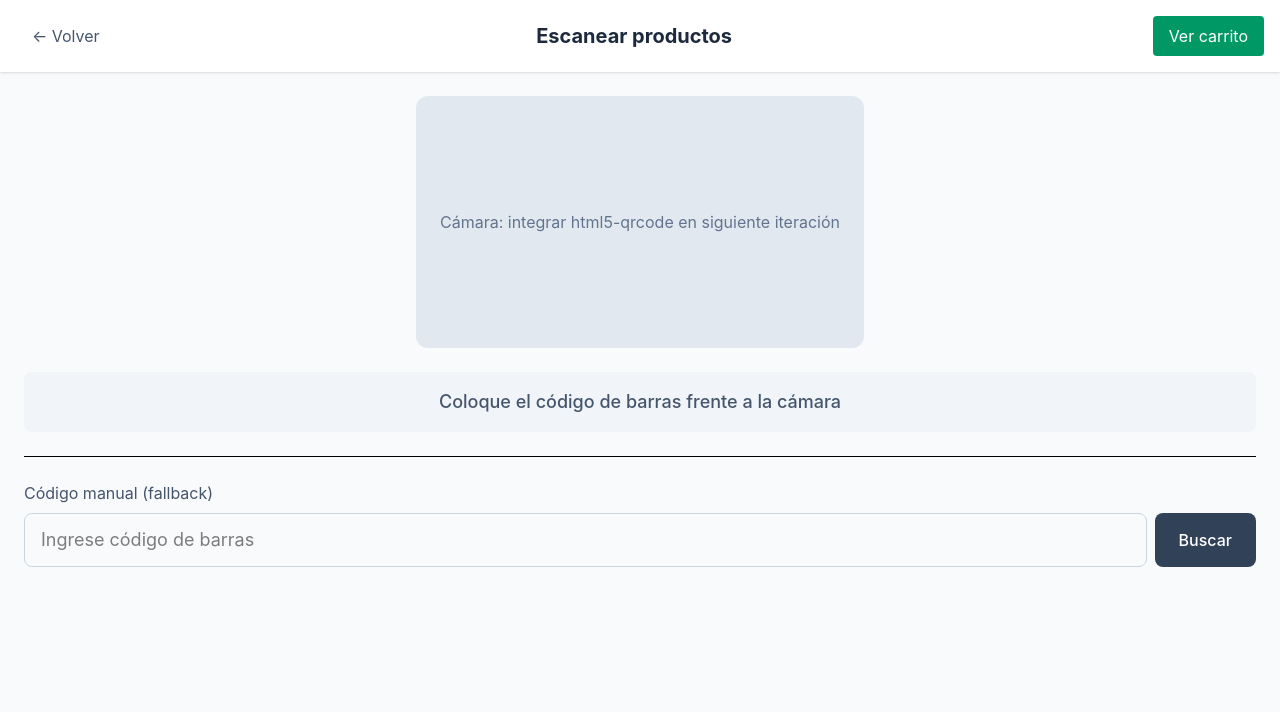
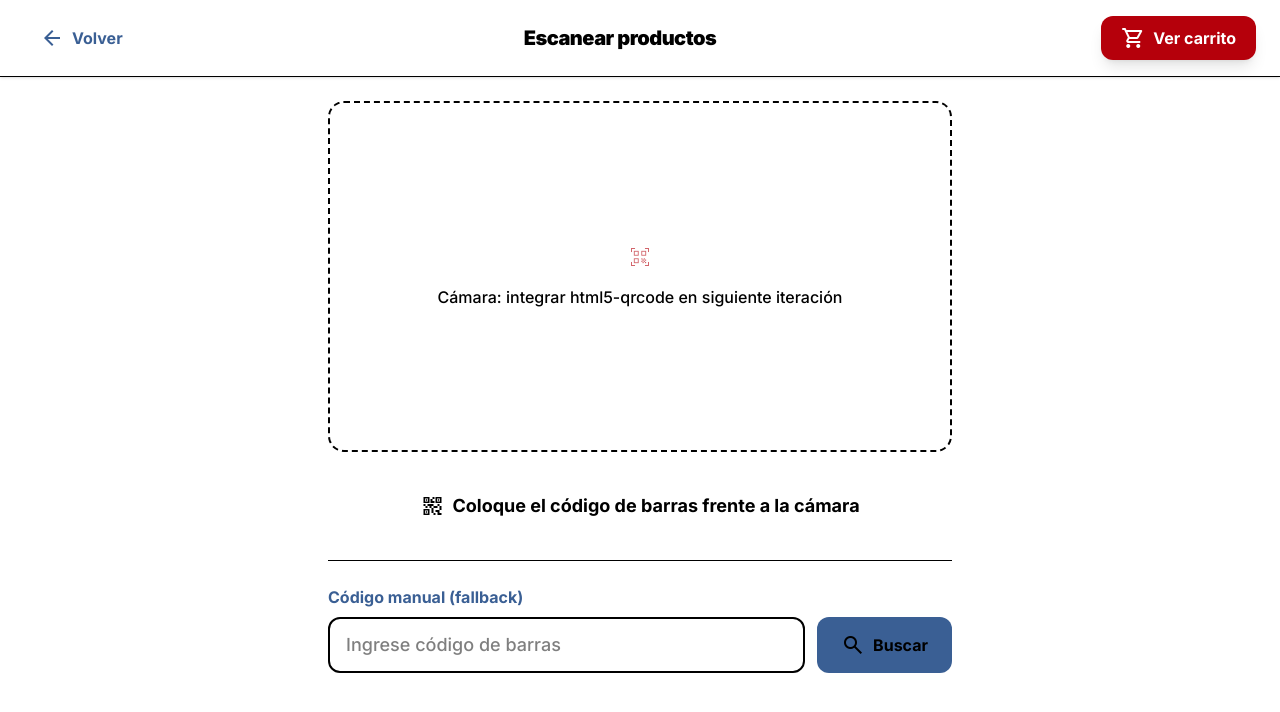
Before and after one commit to guachinit2/sistema_autopago_cm, a React (Vite) app in the folder apps/frontend/: page /kiosk/scan in a window 1280 px wide. Shown: the top 712 px of the page. Built offline with nearby package versions, Linux system fonts and the light colour scheme.

Commit message:
Mejora de colores de la pagina principal

```diff
--- a/apps/frontend/index.html
+++ b/apps/frontend/index.html
@@ -4,6 +4,8 @@
     <meta charset="UTF-8" />
     <meta name="viewport" content="width=device-width, initial-scale=1.0" />
     <title>Autopago</title>
+    <link href="https://fonts.googleapis.com/css2?family=Inter:wght@400;500;700;800;900&display=swap" rel="stylesheet" />
+    <link href="https://fonts.googleapis.com/css2?family=Material+Symbols+Outlined:wght,FILL@100..700,0..1&display=swap" rel="stylesheet" />
   </head>
   <body>
     <div id="root"></div>
--- a/apps/frontend/src/index.css
+++ b/apps/frontend/src/index.css
@@ -1 +1,15 @@
 @import 'tailwindcss';
+
+@theme {
+  --color-primary: #b5000b;
+  --color-primary-dark: #930007;
+  --color-secondary: #3a5f94;
+}
+
+.material-symbols-outlined {
+  font-variation-settings: 'FILL' 0, 'wght' 400, 'GRAD' 0, 'opsz' 24;
+}
+
+body {
+  font-family: 'Inter', system-ui, sans-serif;
+}
--- a/apps/frontend/src/pages/kiosk/HomePage.tsx
+++ b/apps/frontend/src/pages/kiosk/HomePage.tsx
@@ -16,12 +16,12 @@ export function HomePage() {
 
   if (state === 'timeout') {
     return (
-      <div className="min-h-screen bg-slate-900 flex flex-col items-center justify-center text-white">
+      <div className="min-h-screen bg-on-background flex flex-col items-center justify-center text-on-primary">
         <p className="text-xl opacity-70">Pantalla de ahorro de energía</p>
         <p className="mt-2 text-sm">Toca para continuar</p>
         <button
           onClick={() => useSessionStore.getState().setState('idle')}
-          className="mt-6 px-8 py-3 bg-slate-600 rounded-lg"
+          className="mt-6 px-8 py-3 bg-secondary rounded-xl font-bold"
         >
           Continuar
         </button>
@@ -30,35 +30,60 @@ export function HomePage() {
   }
 
   return (
-    <div className="min-h-screen flex flex-col bg-gradient-to-b from-slate-50 to-slate-100">
-      <header className="p-6 flex justify-between items-center">
-        <div className="text-2xl font-bold text-slate-800">Autopago</div>
-        <div className="text-slate-600">{format(new Date(), "EEEE d 'de' MMMM, HH:mm")}</div>
+    <div className="min-h-screen flex flex-col bg-background text-on-background">
+      <header className="w-full top-0 bg-background z-50">
+        <div className="flex justify-between items-center w-full px-8 py-6 max-w-screen-2xl mx-auto">
+          <div className="flex items-center gap-4">
+            <div className="w-12 h-12 rounded-full bg-[#b5000b] flex items-center justify-center overflow-hidden shadow-sm">
+              <span className="material-symbols-outlined text-white text-2xl" style={{ fontVariationSettings: "'wght' 400" }}>
+                store
+              </span>
+            </div>
+            <h1 className="font-black tracking-tighter uppercase text-2xl text-on-background">Autopago</h1>
+          </div>
+          <div className="flex items-center gap-6">
+            <div className="text-secondary font-medium">{format(new Date(), "EEEE d 'de' MMMM, HH:mm")}</div>
+            <button className="flex items-center gap-2 text-secondary font-bold hover:bg-surface-container-low transition-colors p-3 rounded-xl">
+              <span className="material-symbols-outlined">help_outline</span>
+              <span>Ayuda</span>
+            </button>
+          </div>
+        </div>
       </header>
 
-      <main className="flex-1 flex flex-col items-center justify-center px-8">
-        <h1 className="text-4xl font-bold text-slate-800 mb-4 text-center">Bienvenido</h1>
-        <p className="text-slate-600 text-center mb-12 max-w-md">
-          1. Escanee sus productos
-          <br />
-          2. Revise su carrito
-          <br />
-          3. Pague y retire
-        </p>
+      <main className="flex-grow flex flex-col items-center justify-center max-w-screen-2xl mx-auto w-full px-8 pb-12">
+        <div className="text-center space-y-10 max-w-2xl">
+          <div className="inline-flex items-center justify-center w-48 h-48 rounded-full bg-white shadow-2xl">
+            <span className="material-symbols-outlined text-[#b5000b] text-[90px]" style={{ fontVariationSettings: "'wght' 200" }}>
+              shopping_basket
+            </span>
+          </div>
+          <div className="space-y-3">
+            <h2 className="text-5xl font-black text-on-background tracking-tighter">Bienvenido</h2>
+            <p className="text-secondary text-xl font-medium">
+              Toque el botón de abajo para comenzar su compra.
+            </p>
+            <p className="text-on-surface-variant text-sm">
+              1. Escanee sus productos · 2. Revise su carrito · 3. Pague y retire
+            </p>
+          </div>
 
-        <button
-          onClick={handleStartPurchase}
-          className="w-full max-w-sm h-24 text-2xl font-bold bg-emerald-600 hover:bg-emerald-700 text-white rounded-2xl shadow-lg transition-colors"
-          style={{ minHeight: '120px' }}
-        >
-          INICIAR COMPRA
-        </button>
-
-        <button className="mt-8 text-slate-500 underline text-lg">¿Necesita ayuda?</button>
+          <button
+            onClick={handleStartPurchase}
+            className="w-full max-w-xl h-28 bg-[#b5000b] hover:bg-[#930007] rounded-[2rem] flex items-center justify-center gap-4 shadow-2xl shadow-[#b5000b]/40 hover:scale-[1.02] transition-all active:scale-95 group"
+          >
+            <span className="text-white text-3xl font-black uppercase tracking-tighter">Iniciar compra</span>
+            <span className="material-symbols-outlined text-white text-3xl group-hover:translate-x-2 transition-transform">arrow_forward</span>
+          </button>
+        </div>
       </main>
 
-      <footer className="p-4 text-center text-slate-500 text-sm">
-        {format(new Date(), 'EEEE d MMMM yyyy • HH:mm:ss')}
+      <footer className="w-full py-6 border-t border-surface-container-high bg-surface-container-low/50">
+        <div className="max-w-screen-2xl mx-auto px-8 flex justify-between items-center">
+          <p className="text-secondary opacity-70 font-medium text-sm">
+            {format(new Date(), 'EEEE d MMMM yyyy · HH:mm:ss')}
+          </p>
+        </div>
       </footer>
     </div>
   );
--- a/apps/frontend/src/pages/kiosk/ScanPage.tsx
+++ b/apps/frontend/src/pages/kiosk/ScanPage.tsx
@@ -41,54 +41,88 @@ export function ScanPage() {
   };
 
   return (
-    <div className="min-h-screen flex flex-col bg-slate-50">
-      <header className="p-4 bg-white shadow flex justify-between items-center">
-        <button onClick={() => navigate('/')} className="px-4 py-2 text-slate-600 hover:bg-slate-100 rounded">
-          ← Volver
-        </button>
-        <h2 className="text-xl font-bold text-slate-800">Escanear productos</h2>
-        <button onClick={() => navigate('/kiosk/cart')} className="px-4 py-2 bg-emerald-600 text-white rounded">
-          Ver carrito
-        </button>
+    <div className="min-h-screen flex flex-col bg-background text-on-background">
+      <header className="w-full bg-white shadow-sm border-b border-surface-container-high">
+        <div className="flex justify-between items-center w-full px-6 py-4 max-w-screen-2xl mx-auto">
+          <button
+            onClick={() => navigate('/')}
+            className="flex items-center gap-2 px-4 py-2 text-secondary font-bold hover:bg-surface-container-low rounded-xl transition-colors"
+          >
+            <span className="material-symbols-outlined">arrow_back</span>
+            Volver
+          </button>
+          <h2 className="text-xl font-black text-on-background tracking-tight">Escanear productos</h2>
+          <button
+            onClick={() => navigate('/kiosk/cart')}
+            className="flex items-center gap-2 px-5 py-2.5 bg-[#b5000b] hover:bg-[#930007] text-white font-bold rounded-xl shadow-lg hover:scale-[1.02] transition-all"
+          >
+            <span className="material-symbols-outlined text-xl">shopping_cart</span>
+            Ver carrito
+          </button>
+        </div>
       </header>
 
-      <main className="flex-1 p-6 flex flex-col gap-6">
-        <div className="w-full max-w-md mx-auto aspect-video bg-slate-200 rounded-xl flex items-center justify-center text-slate-500">
-          <p>Cámara: integrar html5-qrcode en siguiente iteración</p>
+      <main className="flex-1 p-6 flex flex-col gap-6 max-w-2xl mx-auto w-full">
+        <div className="w-full aspect-video bg-surface-container-low rounded-2xl flex flex-col items-center justify-center gap-4 border-2 border-dashed border-outline-variant/50">
+          <span className="material-symbols-outlined text-primary text-6xl opacity-60" style={{ fontVariationSettings: "'wght' 200" }}>
+            qr_code_scanner
+          </span>
+          <p className="text-on-surface-variant font-medium">Cámara: integrar html5-qrcode en siguiente iteración</p>
         </div>
 
         <div
-          className={`p-4 rounded-lg text-center text-lg font-medium ${
+          className={`p-4 rounded-xl text-center text-lg font-bold ${
             scanStatus === 'valid'
               ? 'bg-emerald-100 text-emerald-800'
               : scanStatus === 'invalid'
                 ? 'bg-red-100 text-red-800'
                 : scanStatus === 'partial'
                   ? 'bg-amber-100 text-amber-800'
-                  : 'bg-slate-100 text-slate-600'
+                  : 'bg-surface-container-low text-on-surface-variant'
           }`}
         >
-          {scanStatus === 'idle' && 'Coloque el código de barras frente a la cámara'}
-          {scanStatus === 'valid' && '✓ Producto encontrado'}
-          {scanStatus === 'invalid' && '✗ Código no encontrado'}
-          {scanStatus === 'partial' && 'Código parcial'}
+          {scanStatus === 'idle' && (
+            <span className="flex items-center justify-center gap-2">
+              <span className="material-symbols-outlined">qr_code_2</span>
+              Coloque el código de barras frente a la cámara
+            </span>
+          )}
+          {scanStatus === 'valid' && (
+            <span className="flex items-center justify-center gap-2">
+              <span className="material-symbols-outlined">check_circle</span>
+              Producto encontrado
+            </span>
+          )}
+          {scanStatus === 'invalid' && (
+            <span className="flex items-center justify-center gap-2">
+              <span className="material-symbols-outlined">error</span>
+              Código no encontrado
+            </span>
+          )}
+          {scanStatus === 'partial' && (
+            <span className="flex items-center justify-center gap-2">
+              <span className="material-symbols-outlined">schedule</span>
+              Código parcial
+            </span>
+          )}
         </div>
 
-        <div className="border-t pt-6">
-          <label className="block text-slate-600 mb-2">Código manual (fallback)</label>
-          <div className="flex gap-2">
+        <div className="border-t border-surface-container-high pt-6">
+          <label className="block text-secondary font-bold mb-2">Código manual (fallback)</label>
+          <div className="flex gap-3">
             <input
               type="text"
               value={manualCode}
               onChange={(e) => setManualCode(e.target.value)}
               onKeyDown={(e) => e.key === 'Enter' && handleManualSubmit()}
               placeholder="Ingrese código de barras"
-              className="flex-1 px-4 py-3 border border-slate-300 rounded-lg text-lg"
+              className="flex-1 px-4 py-3 border-2 border-outline-variant rounded-xl text-lg font-medium focus:border-primary focus:ring-2 focus:ring-primary/20 outline-none transition-all"
             />
             <button
               onClick={handleManualSubmit}
-              className="px-6 py-3 bg-slate-700 text-white rounded-lg font-medium"
+              className="px-6 py-3 bg-secondary text-on-secondary rounded-xl font-bold hover:opacity-90 transition-opacity flex items-center gap-2"
             >
+              <span className="material-symbols-outlined">search</span>
               Buscar
             </button>
           </div>
--- a/apps/frontend/tailwind.config.js
+++ b/apps/frontend/tailwind.config.js
@@ -4,7 +4,20 @@ export default {
   theme: {
     extend: {
       fontFamily: {
-        sans: ['system-ui', 'sans-serif'],
+        sans: ['Inter', 'system-ui', 'sans-serif'],
+      },
+      colors: {
+        background: '#f9f9f9',
+        'on-background': '#1a1c1c',
+        primary: '#b5000b',
+        'primary-container': '#e30613',
+        'on-primary': '#ffffff',
+        secondary: '#3a5f94',
+        'on-secondary': '#ffffff',
+        'surface-container-low': '#f3f3f3',
+        'surface-container-high': '#e8e8e8',
+        'outline-variant': '#e9bcb6',
+        'on-surface-variant': '#5e3f3b',
       },
     },
   },
```
Also changed, not shown: 1 other file (tests, documents, lock files or other folders).
